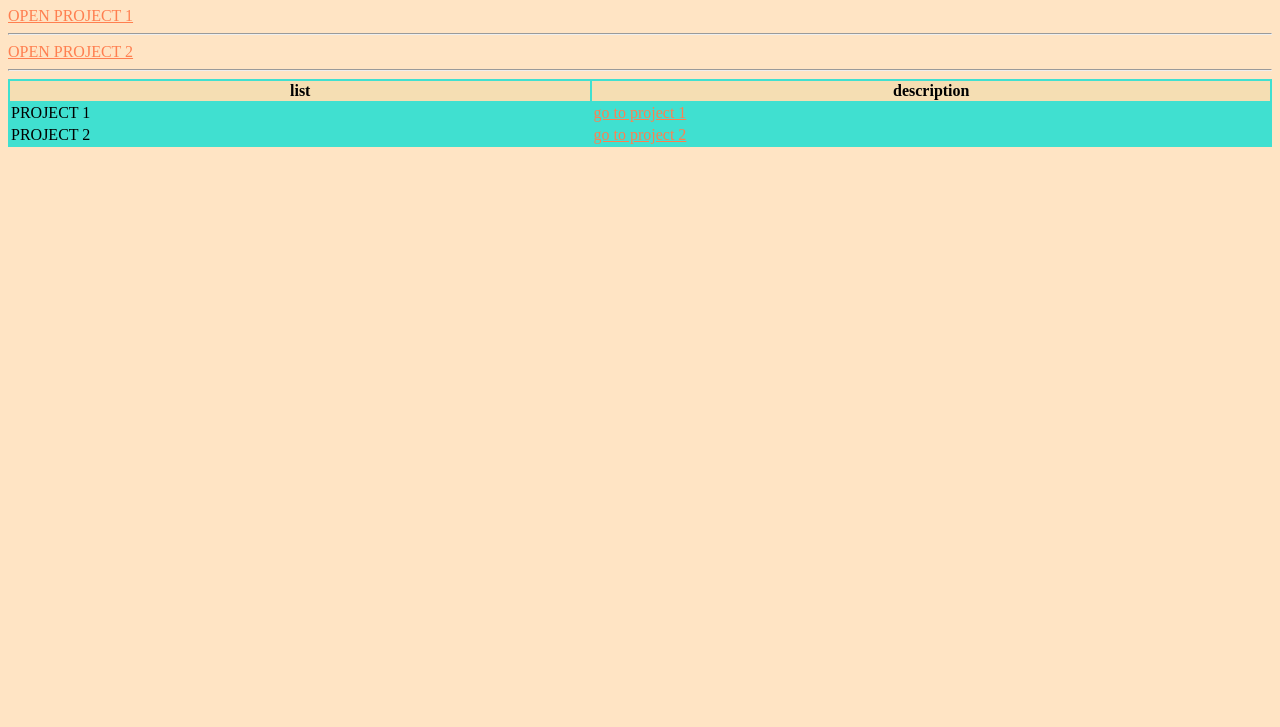
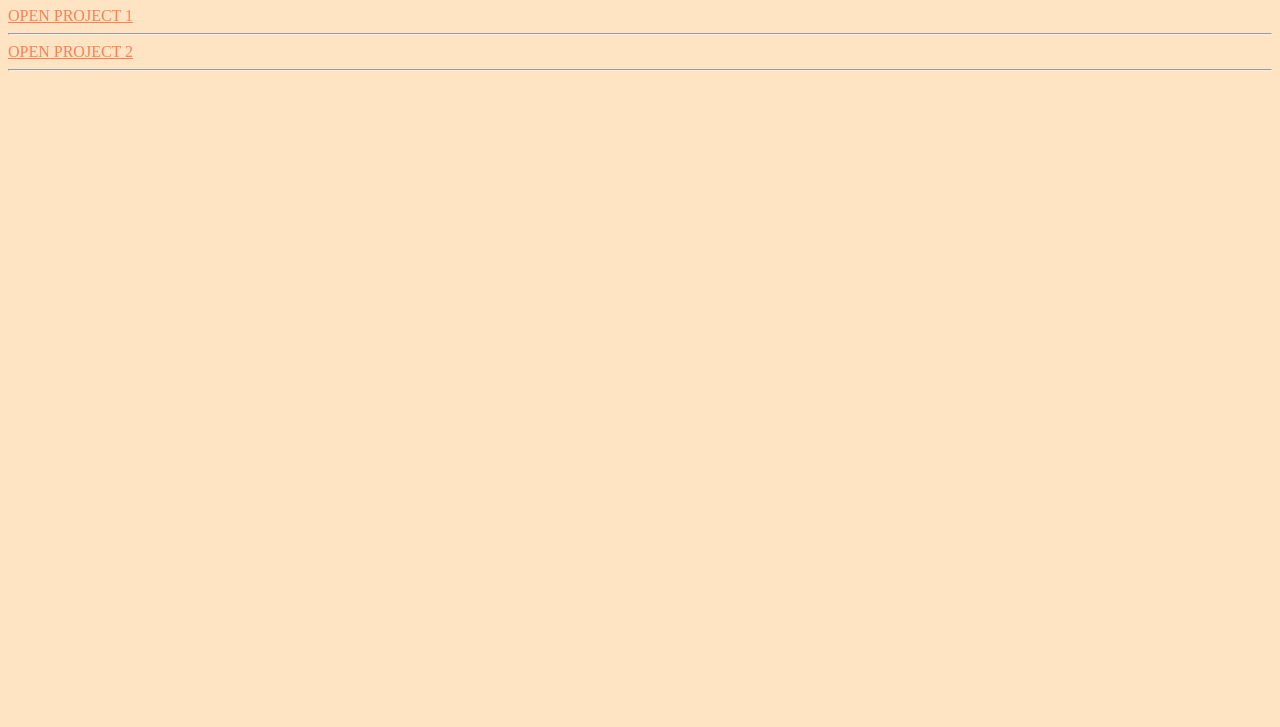
Before and after one commit to silbarb/cubicproject, a plain HTML site: page index.html in a window 1280 px wide. Shown: the part 73-800 px from the top of the page. Drawn offline with Linux system fonts and the light colour scheme.

Commit message:
index added

```diff
--- a/index.html
+++ b/index.html
@@ -7,8 +7,6 @@
 
         <title>
         Third HTML
-        hello changes
-
         </title>
 
     </head>
@@ -31,55 +29,6 @@
         <br>
         <hr>
 
-        <table>
-
-            <thead>
-
-                <tr>
-
-                    <th> list </th>
-
-                    <th> description </th>
-
-                </tr>
-
-            </thead>
-
-
-
-            <tbody>
-                <div id="division1">
-
-                <tr>
-
-                    <td> PROJECT 1 </td>
-
-                    <td>
-                        <a href="project1/index.html">go to project 1
-                        </a>
-                    </td>
-
-                </tr>
-
-                    </div>
-
-                <tr>
-
-                    <td> PROJECT 2 </td>
-
-                    <td>
-                        <a href="project2/project2.html"> go to project 2
-
-                        </a>
-                    </td>
-
-                </tr>
-
-            </tbody>
-
-        </table>
-
-
     </body>
 
 </html>
--- a/style3.css
+++ b/style3.css
@@ -14,24 +14,3 @@ a{
 a:hover {
     color: aqua;
 }
-
-table{
-    background-color: turquoise;
-    width: 100%;
-}
-
-thead{
-    width: 150%;
-    background-color: wheat;
-    border-color: black;
-    border-width: 100%;
-}
-
-tbody{
-    border-bottom-width: 150px;
-    border-bottom-color: red;
-}
-
-#division1{
-    border-color: black;
-}
```
